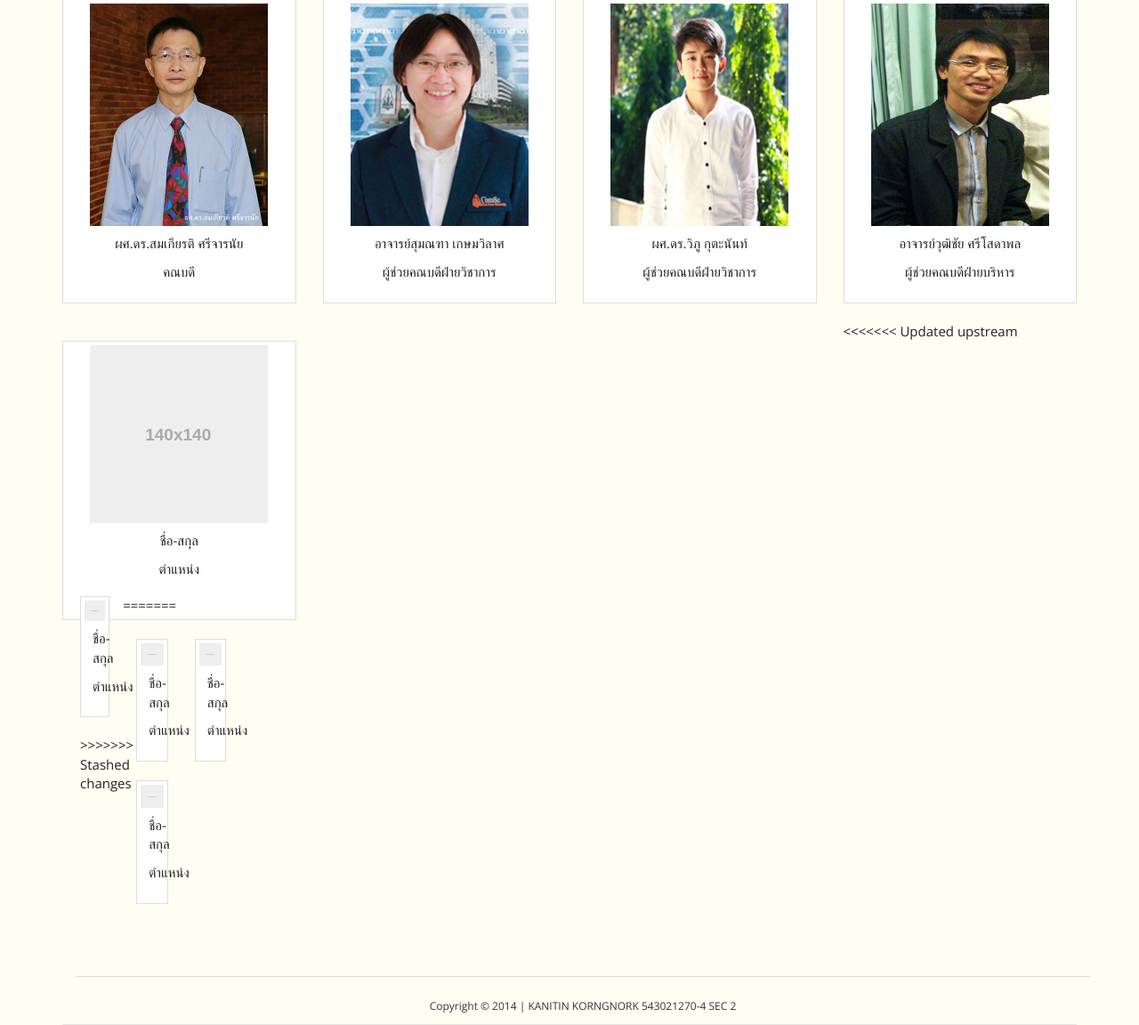
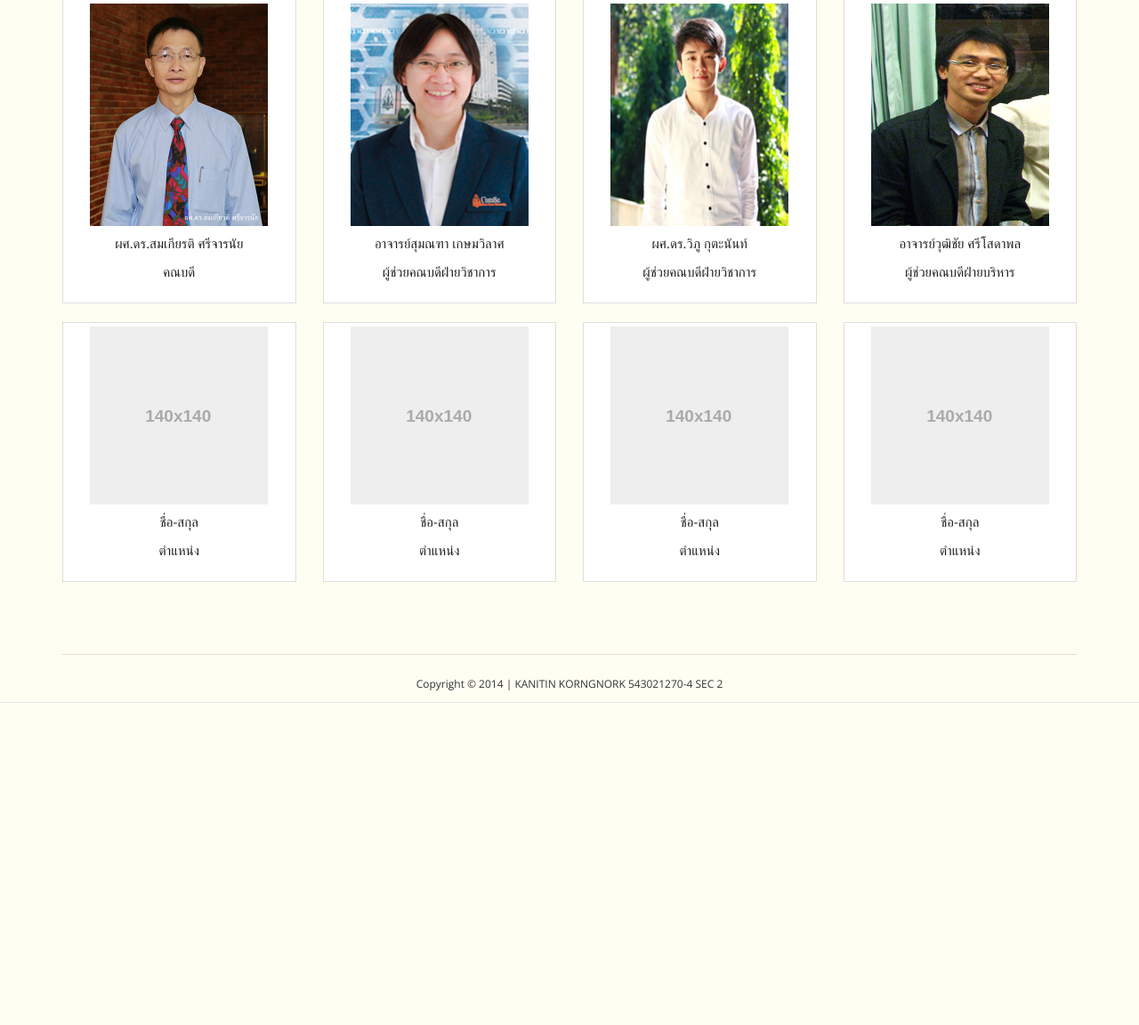
Before and after one commit to kanitinkn/faculty, a CodeIgniter app: page /faculty/manager in a window 1280 px wide. Shown: the part 416-1568 px from the top of the page at 89% size. After the commit the page ends 1206 px from the top, so only its background shows below. Run offline with CodeIgniter, Linux system fonts and the light colour scheme.

Commit message:
update manager

```diff
--- a/application/views/personnel/manager.php
+++ b/application/views/personnel/manager.php
@@ -2,7 +2,7 @@
     <div class="container">
 		<div class="row">
             <div class="col-md-12"><div class="jumbotron text-center"><h3>คณะผู้บริหาร</h3></div></div>
-            <div class="col-sm-5 col-md-3">
+            <div class="col-sm-6 col-md-3">
                 <div class="thumbnail">
                         <image class="img-rounded img-responsive" src="<?= base_url() .'assets/img/person/somkiet.jpg' ?>" width="200" height="200" />
                         <div class="caption">
@@ -12,7 +12,7 @@
                     </div>
             </div>
 
-            <div class="col-sm-5 col-md-3">
+            <div class="col-sm-6 col-md-3">
                 <div class="thumbnail">
                         <image class="img-rounded img-responsive" src="<?= base_url() .'assets/img/person/Sumonta.jpg' ?>" width="200" height="200" />
                         <div class="caption">
@@ -21,7 +21,7 @@
                         </div>
                     </div>
             </div>
-            <div class="col-sm-5 col-md-3">
+            <div class="col-sm-6 col-md-3">
                 <div class="thumbnail">
                         <image class="img-rounded img-responsive" src="<?= base_url() .'assets/img/person/wibhu.jpg' ?>" width="200" height="200" />
                         <div class="caption">
@@ -30,7 +30,7 @@
                         </div>
                     </div>
             </div>
-            <div class="col-sm-5 col-md-3">
+            <div class="col-sm-6 col-md-3">
                 <div class="thumbnail">
                     <image class="img-rounded img-responsive" src="<?= base_url() .'assets/img/person/Wuttichai.JPG' ?>" width="200" height="200" />
                     <div class="caption">
@@ -38,19 +38,18 @@
                         <p class="text-center">ผู้ช่วยคณบดีฝ่ายบริหาร</p>
                     </div>
                 </div>
-<<<<<<< Updated upstream
             </div>
 
-            <div class="col-sm-5 col-md-3">
+            <div class="col-sm-6 col-md-3">
                 <div class="thumbnail">
                     <image class="img-rounded img-responsive" src="<?= base_url() .'assets/img/dept/dept.svg' ?>" width="200" height="200" />
                     <div class="caption">
                         <p class="text-center">ชื่อ-สกุล</p>
                         <p class="text-center">ตำแหน่ง</p>
                     </div>
-=======
-
-                    <div class="col-sm-5 col-md-3">
+                </div>
+            </div>
+            <div class="col-sm-6 col-md-3">
                 <div class="thumbnail">
                     <image class="img-rounded img-responsive" src="<?= base_url() .'assets/img/dept/dept.svg' ?>" width="200" height="200" />
                     <div class="caption">
@@ -60,10 +59,8 @@
                         </div>
                     </div>
                 </div>
->>>>>>> Stashed changes
             </div>
-            </div>
-            <div class="col-sm-5 col-md-3">
+            <div class="col-sm-6 col-md-3">
                 <div class="thumbnail">
                     <image class="img-rounded img-responsive" src="<?= base_url() .'assets/img/dept/dept.svg' ?>" width="200" height="200" />
                     <div class="caption">
@@ -72,16 +69,7 @@
                     </div>
                 </div>
             </div>
-            <div class="col-sm-5 col-md-3">
-                <div class="thumbnail">
-                        <image class="img-rounded img-responsive" src="<?= base_url() .'assets/img/dept/dept.svg' ?>" width="200" height="200" />
-                        <div class="caption">
-                            <p class="text-center">ชื่อ-สกุล</p>
-                            <p class="text-center">ตำแหน่ง</p>
-                        </div>
-                    </div>
-            </div>
-            <div class="col-sm-5 col-md-3">
+            <div class="col-sm-6 col-md-3">
                 <div class="thumbnail">
                     <image class="img-rounded img-responsive" src="<?= base_url() .'assets/img/dept/dept.svg' ?>" width="200" height="200" />
                     <div class="caption">
```
Also changed, not shown: application/controllers/sitemap.php (added, +25 -0 lines), application/views/sitemap.php (added, +30 -0 lines). Lines whose indentation alone changed are shown as unchanged.
